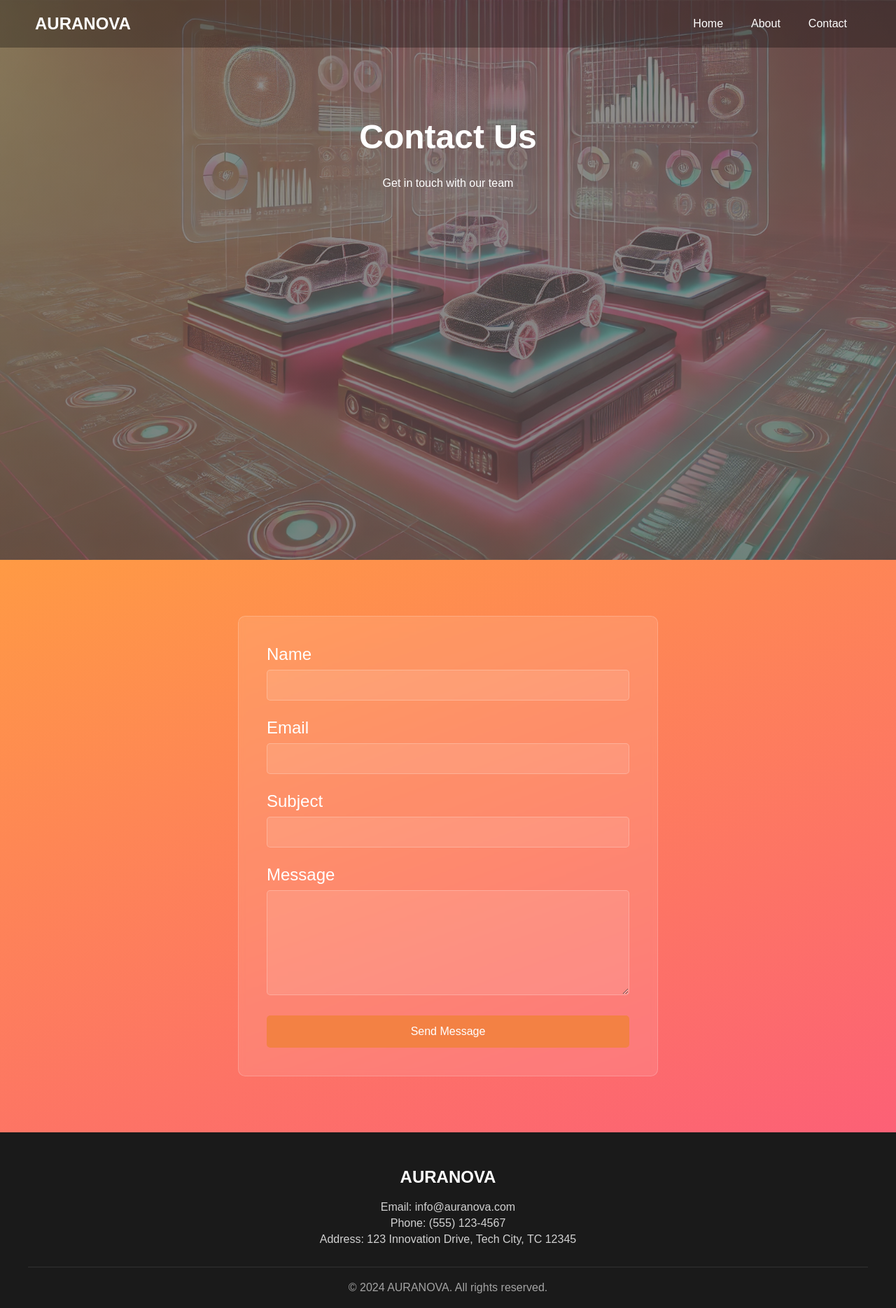
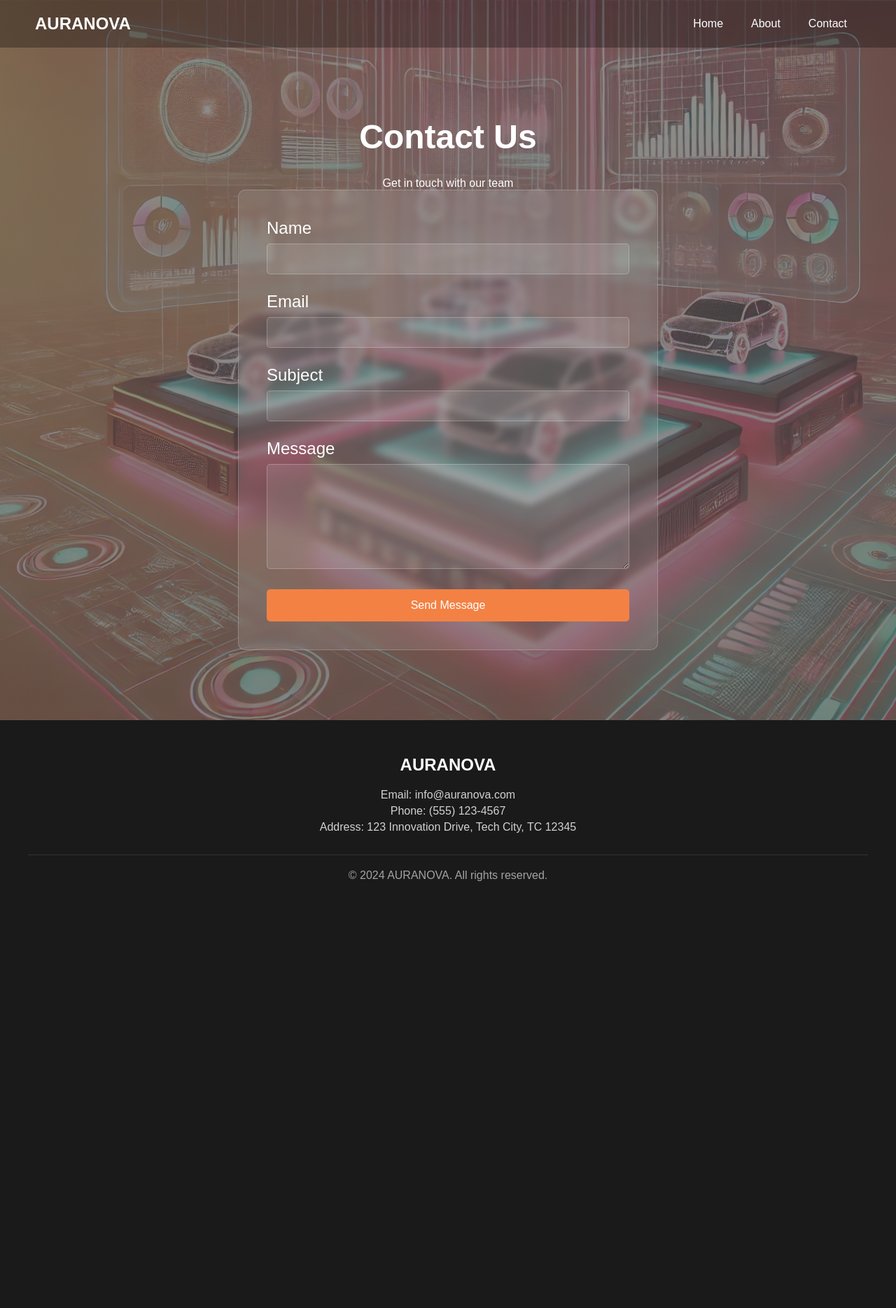
Before and after one commit to sakshiagrw/AuroNova, a Flask app: page /contact in a window 1280 px wide. Shown: the whole page at 70% size. After the commit the page ends 1259 px from the top, so only its background shows below. Run offline with Flask 2, Linux system fonts and the light colour scheme.

Commit message:
Update contact.html

```diff
--- a/templates/contact.html
+++ b/templates/contact.html
@@ -1,137 +1,3 @@
-<!-- <!DOCTYPE html>
-<html lang="en">
-<head>
-    <meta charset="UTF-8">
-    <meta name="viewport" content="width=device-width, initial-scale=1.0">
-    <title>Contact Us - AURANOVA</title>
-    <link rel="stylesheet" href="{{ url_for('static', filename='css/style.css') }}">
-    <style>
-        .contact-section {
-            padding: 80px 50px;
-            background: linear-gradient(-20deg, #fc6076 0%, #ff9a44 100%);
-            color: white;
-        }
-
-        .contact-container {
-            max-width: 800px;
-            margin: 0 auto;
-            background: rgba(255, 255, 255, 0.1);
-            padding: 40px;
-            border-radius: 10px;
-            backdrop-filter: blur(5px);
-            border: 1px solid rgba(255, 255, 255, 0.2);
-        }
-
-        .contact-form {
-            display: grid;
-            gap: 20px;
-        }
-
-        .form-group {
-            display: grid;
-            gap: 10px;
-        }
-
-        .form-group label {
-            color: white;
-            font-weight: bold;
-        }
-
-        .form-group input,
-        .form-group textarea {
-            padding: 12px;
-            border: 1px solid rgba(255, 255, 255, 0.3);
-            border-radius: 5px;
-            background: rgba(255, 255, 255, 0.1);
-            color: white;
-            width: 100%;
-        }
-
-        .form-group input:focus,
-        .form-group textarea:focus {
-            outline: none;
-            border-color: white;
-            background: rgba(255, 255, 255, 0.2);
-        }
-
-        .submit-btn {
-            padding: 12px 30px;
-            background: #4B0DBA;
-            color: white;
-            border: none;
-            border-radius: 5px;
-            cursor: pointer;
-            transition: all 0.3s ease;
-            justify-self: start;
-        }
-
-        .submit-btn:hover {
-            background: #5d1ee6;
-            transform: translateY(-2px);
-        }
-
-        ::placeholder {
-            color: rgba(255, 255, 255, 0.7);
-        }
-    </style>
-</head>
-<body>
-    <div class="hero-section" style="min-height: 60vh;">
-        <nav>
-            <div class="logo">AURANOVA</div>
-            <ul class="nav-links">
-                <li><a href="/">Home</a></li>
-                <li><a href="/services">Services</a></li>
-                <li><a href="/about">About</a></li>
-                <li><a href="/contact">Contact</a></li>
-            </ul>
-        </nav>
-        <div class="hero-content">
-            <h1>Contact Us</h1>
-            <p>Get in touch with our team</p>
-        </div>
-    </div>
-
-    <section class="contact-section">
-        <div class="contact-container">
-            <form class="contact-form">
-                <div class="form-group">
-                    <label for="name">Name</label>
-                    <input type="text" id="name" name="name" placeholder="Your name" required>
-                </div>
-                <div class="form-group">
-                    <label for="email">Email</label>
-                    <input type="email" id="email" name="email" placeholder="Your email" required>
-                </div>
-                <div class="form-group">
-                    <label for="subject">Subject</label>
-                    <input type="text" id="subject" name="subject" placeholder="Subject" required>
-                </div>
-                <div class="form-group">
-                    <label for="message">Message</label>
-                    <textarea id="message" name="message" rows="5" placeholder="Your message" required></textarea>
-                </div>
-                <button type="submit" class="submit-btn">Send Message</button>
-            </form>
-        </div>
-    </section>
-
-    <footer>
-        <div class="footer-content">
-            <div class="footer-logo">AURANOVA</div>
-            <div class="contact-info">
-                <p>Email: info@auranova.com</p>
-                <p>Phone: (555) 123-4567</p>
-                <p>Address: 123 Innovation Drive, Tech City, TC 12345</p>
-            </div>
-            <div class="footer-bottom">
-                <p>&copy; 2024 AURANOVA. All rights reserved.</p>
-            </div>
-        </div>
-    </footer>
-</body>
-</html> -->
-
 {% extends "base.html" %}
 
 {% block content %}
@@ -144,14 +10,9 @@
             <li><a href="/contact">Contact</a></li>
         </ul>
     </nav>
-
     <div class="hero-content">
         <h1>Contact Us</h1>
         <p>Get in touch with our team</p>
-    </div>
-</div>
-
-<section class="contact-section">
         <div class="contact-container">
             <form class="contact-form">
                 <div class="form-group">
@@ -177,7 +38,8 @@
                 <button type="submit" class="submit-btn">Send Message</button>
             </form>
         </div>
-</section>
+    </div>
+</div>
 
 {% include 'footer.html' %}
 {% endblock %}
```
Lines whose indentation alone changed are shown as unchanged.
